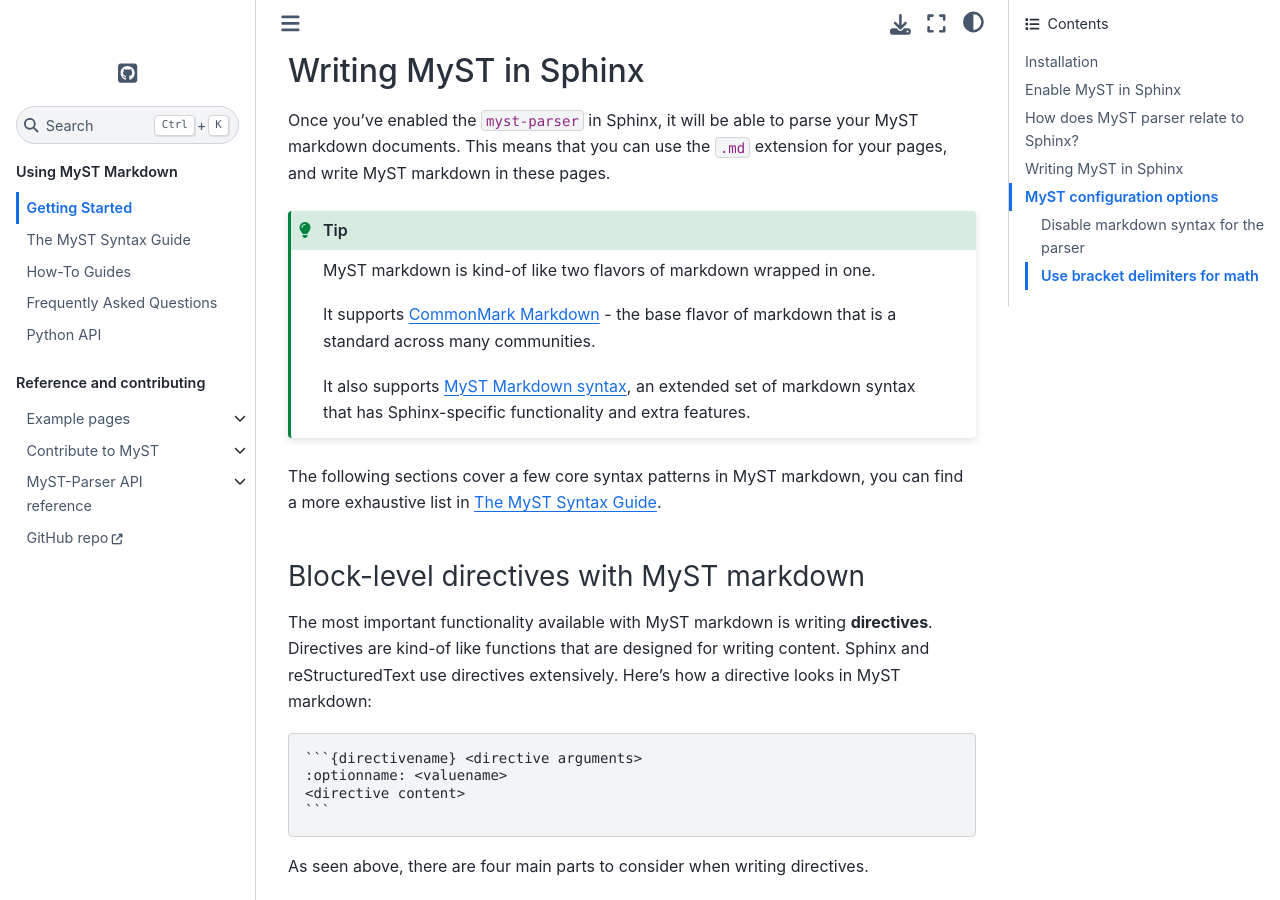
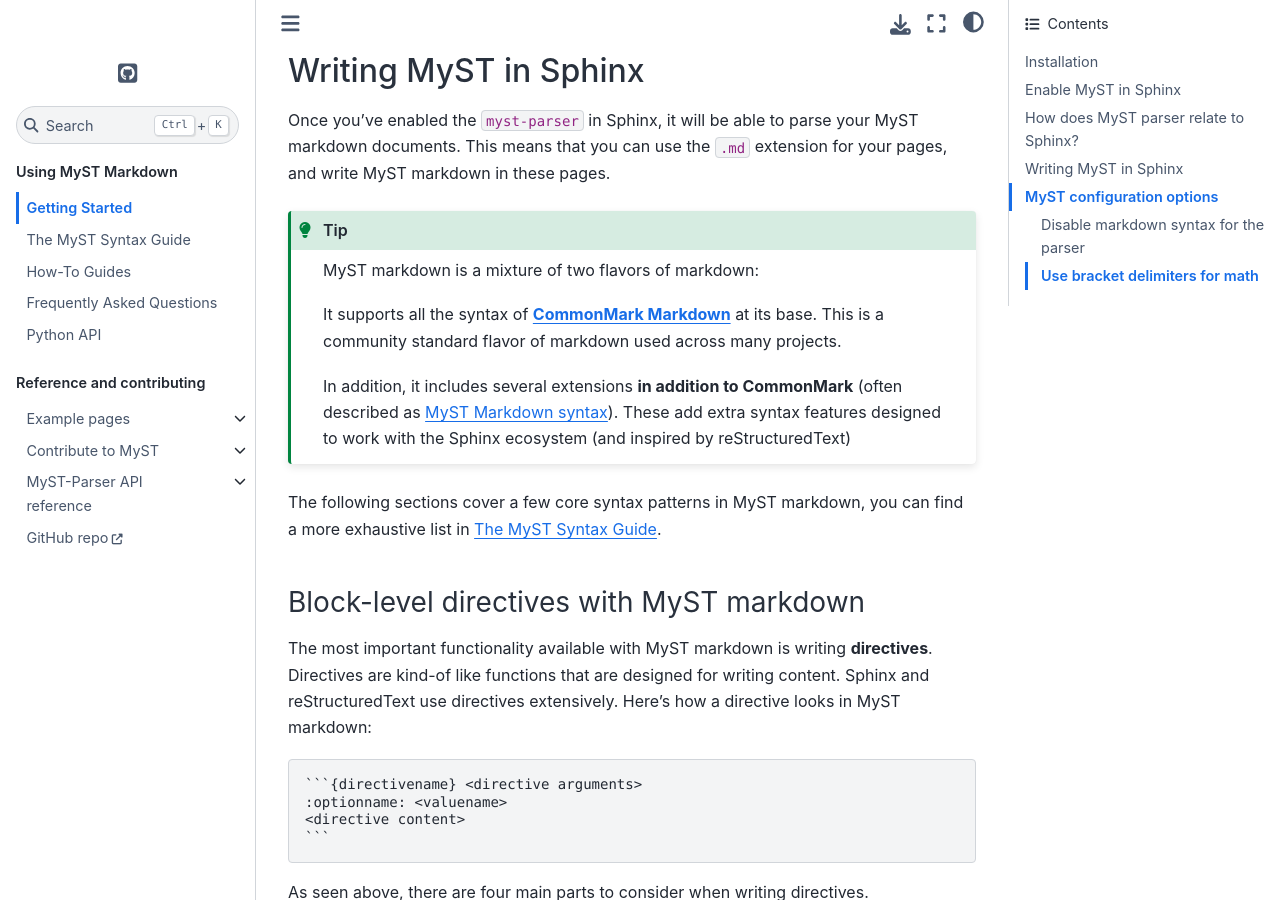
Before and after one commit to executablebooks/MyST-Parser, a Sphinx documentation site: the page built from docs/using/intro.md, in a window 1280 px wide and 900 px high, scrolled down 1474 px. Built offline with Sphinx 7.4.7 and the Sphinx Book theme 1.1.4, drawn with Linux system fonts in a browser that asks for light colours.

Commit message:
wording update

````diff
--- a/docs/using/intro.md
+++ b/docs/using/intro.md
@@ -71,13 +71,14 @@
 and write MyST markdown in these pages.
 
 ```{tip}
-MyST markdown is kind-of like two flavors of markdown wrapped in one.
+MyST markdown is a mixture of two flavors of markdown:
 
-It supports [CommonMark Markdown](https://commonmark.org/) - the base flavor of markdown
-that is a standard across many communities.
+It supports all the syntax of **[CommonMark Markdown](https://commonmark.org/)** at its
+base. This is a community standard flavor of markdown used across many projects.
 
-It also supports [MyST Markdown syntax](syntax), an extended set of markdown syntax
-that has Sphinx-specific functionality and extra features.
+In addition, it includes several extensions **in addition to CommonMark**
+(often described as [MyST Markdown syntax](syntax)). These add extra syntax features
+designed to work with the Sphinx ecosystem (and inspired by reStructuredText)
 ```
 
 The following sections cover a few core syntax patterns in MyST markdown, you can
````
